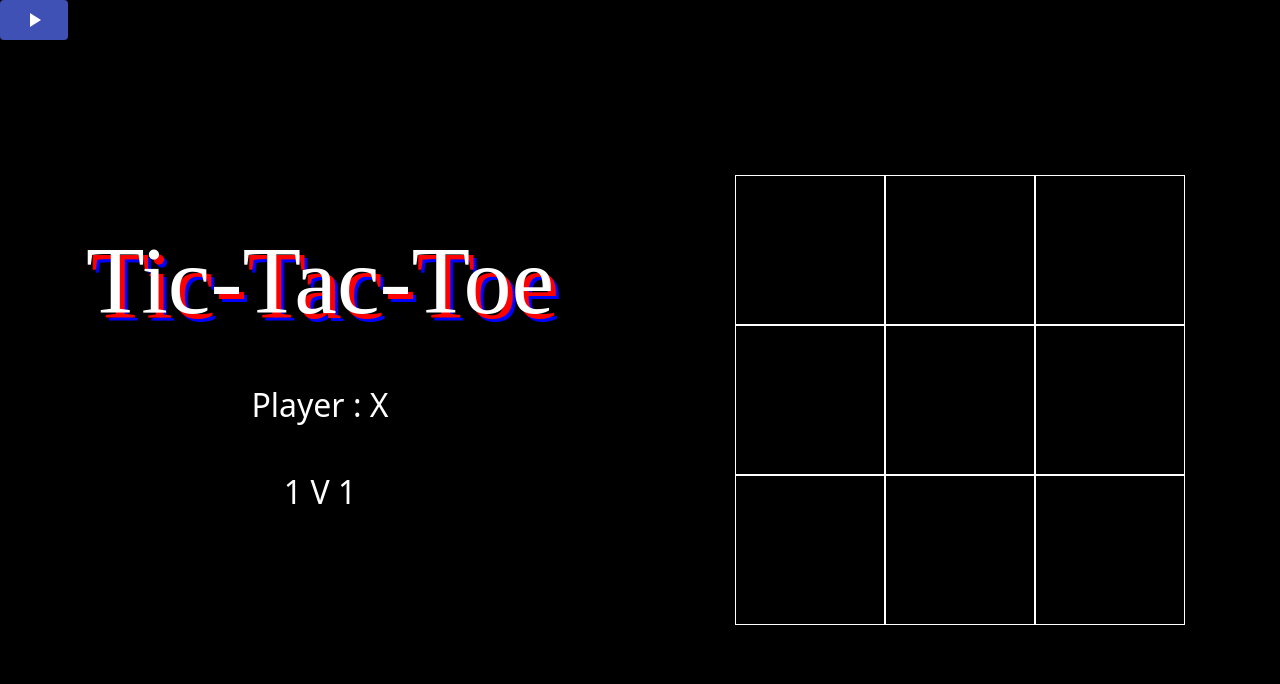
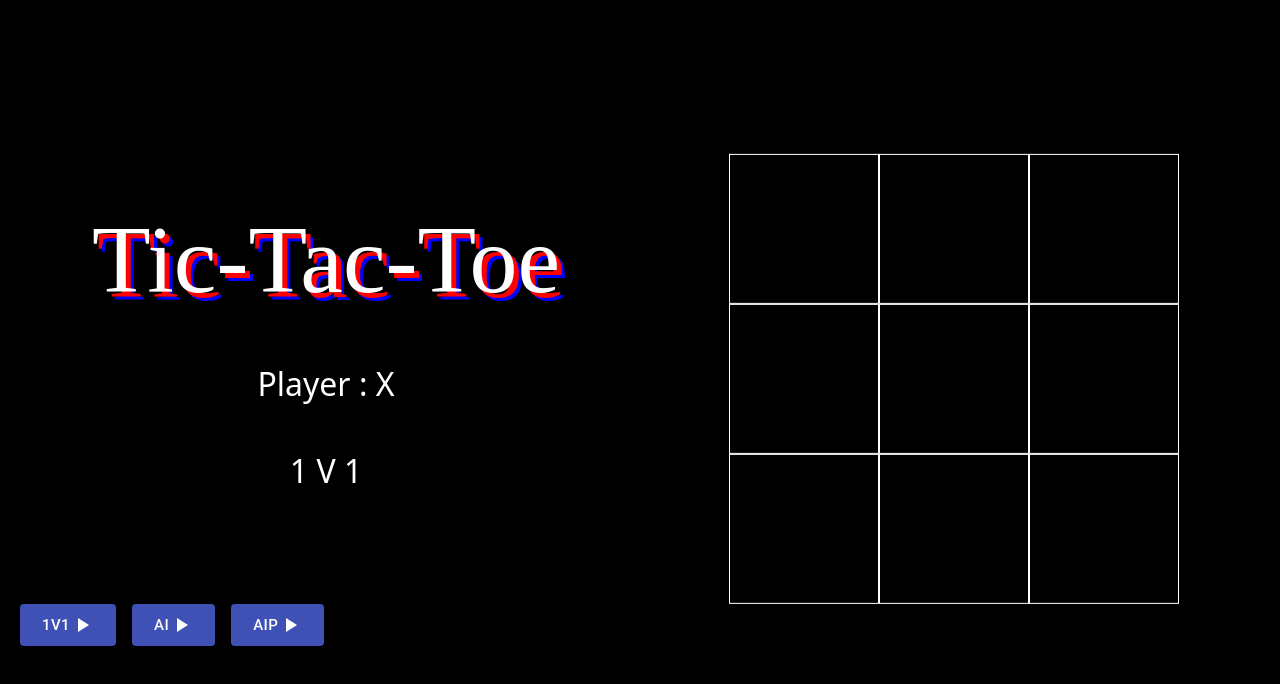
Before and after one commit to qUB3r-001/Tic-Tac-Toe-, a React (Create React App) app: page / in a window 1280 px wide. Shown: the top 684 px of the page. Built offline with nearby package versions, Linux system fonts and the light colour scheme; a web font is replaced by a local one.

Commit message:
added play mode buttons for all 3 modes, check slider next time, css file edits

```diff
--- a/src/components/App.jsx
+++ b/src/components/App.jsx
@@ -30,7 +30,7 @@ function App1v1() {
   }
 
   return (
-    <div className="board container-fluid">
+    <div className="container-fluid">
       <div className="row">
         <div className="col-6 pt-5 text-center">
           <Stats
@@ -99,7 +99,7 @@ function AppAi() {
   });
 
   return (
-    <div className="board container-fluid">
+    <div className="container-fluid">
       <div className="row">
         <div className="col-6 pt-5 text-center">
           <Stats
@@ -123,4 +123,60 @@ function AppAi() {
   );
 }
 
-export { App1v1, AppAi };
+////////////////////////////// 1 v AiP //////////////////////////////////
+function AppAiP() {
+  const [board, setBoard] = useState(Array(9).fill(null));
+  const [xTurn, setXTurn] = useState(false);
+  const [compTurn, setCompTurn] = useState(false);
+  const winner = calculateWinner(board);
+  const draw = checkDraw(board);
+  const headingStyle = `text-center ${
+    winner !== null ? (winner === "X" ? "redX" : "blueO") : null
+  }`;
+  const heading =
+    winner === null ? (draw ? "Draw" : "Tic-Tac-Toe") : "Won " + winner;
+
+  function onDraw(id) {
+    if (board[id] === null) {
+      setBoard((curBoard) => {
+        return winner === null
+          ? [
+              ...curBoard.slice(0, id),
+              xTurn ? "X" : "O",
+              ...curBoard.slice(id + 1),
+            ]
+          : curBoard;
+      });
+      setXTurn((currXTurn) => !currXTurn);
+      setCompTurn((currCompTurn) => !currCompTurn);
+    }
+  }
+
+  useEffect(() => {}); ///////////implement the bot turn call function
+
+  return (
+    <div className="container-fluid">
+      <div className="row">
+        <div className="col-6 pt-5 text-center">
+          <Stats
+            heading={heading}
+            headingStyle={headingStyle}
+            winner={winner}
+            draw={draw}
+            xTurn={xTurn}
+            mode="Player Vs Bot"
+          />
+        </div>
+        <div className="col-6">
+          <div className="background">
+            {board.map((curBox, i) => (
+              <Box key={i} id={i} onClick={onDraw} value={curBox} />
+            ))}
+          </div>
+        </div>
+      </div>
+    </div>
+  );
+}
+
+export { App1v1, AppAi, AppAiP };
--- a/src/components/Game.jsx
+++ b/src/components/Game.jsx
@@ -1,18 +1,28 @@
 import React, { useState } from "react";
-import { App1v1, AppAi } from "./App";
+import { App1v1, AppAi, AppAiP } from "./App";
 import Play from "./Play";
 
 function Game() {
-  const [mode, setMode] = useState(true);
+  const [mode, setMode] = useState("1");
 
-  function toggle() {
-    setMode((curMode) => !curMode);
+  function toggle1v1() {
+    setMode("1");
+  }
+
+  function toggle1vAI() {
+    setMode("2");
+  }
+
+  function toggle1vAiP() {
+    setMode("3");
   }
   return (
-    <React.Fragment>
-      {mode ? <App1v1 /> : <AppAi />}
-      <Play handleToggle={toggle} />
-    </React.Fragment>
+    <div className="board container-fluid">
+      {mode === "1" ? <App1v1 /> : mode === "2" ? <AppAi /> : <AppAiP />}
+      <Play handleToggle={toggle1v1} type="1v1" />
+      <Play handleToggle={toggle1vAI} type="AI" />
+      <Play handleToggle={toggle1vAiP} type="AiP" />
+    </div>
   );
 }
 
--- a/src/components/Play.jsx
+++ b/src/components/Play.jsx
@@ -8,7 +8,9 @@ function Play(props) {
       color="primary"
       size="large"
       onClick={props.handleToggle}
+      className="mx-2"
     >
+      {props.type}
       <PlayArrowIcon />
     </Button>
   );
--- a/src/components/Stats.jsx
+++ b/src/components/Stats.jsx
@@ -1,4 +1,3 @@
-import { logDOM } from "@testing-library/react";
 import React from "react";
 // import Play from "./Play";
 
```
Also changed, not shown: 1 other file (tests, documents, lock files or other folders).
